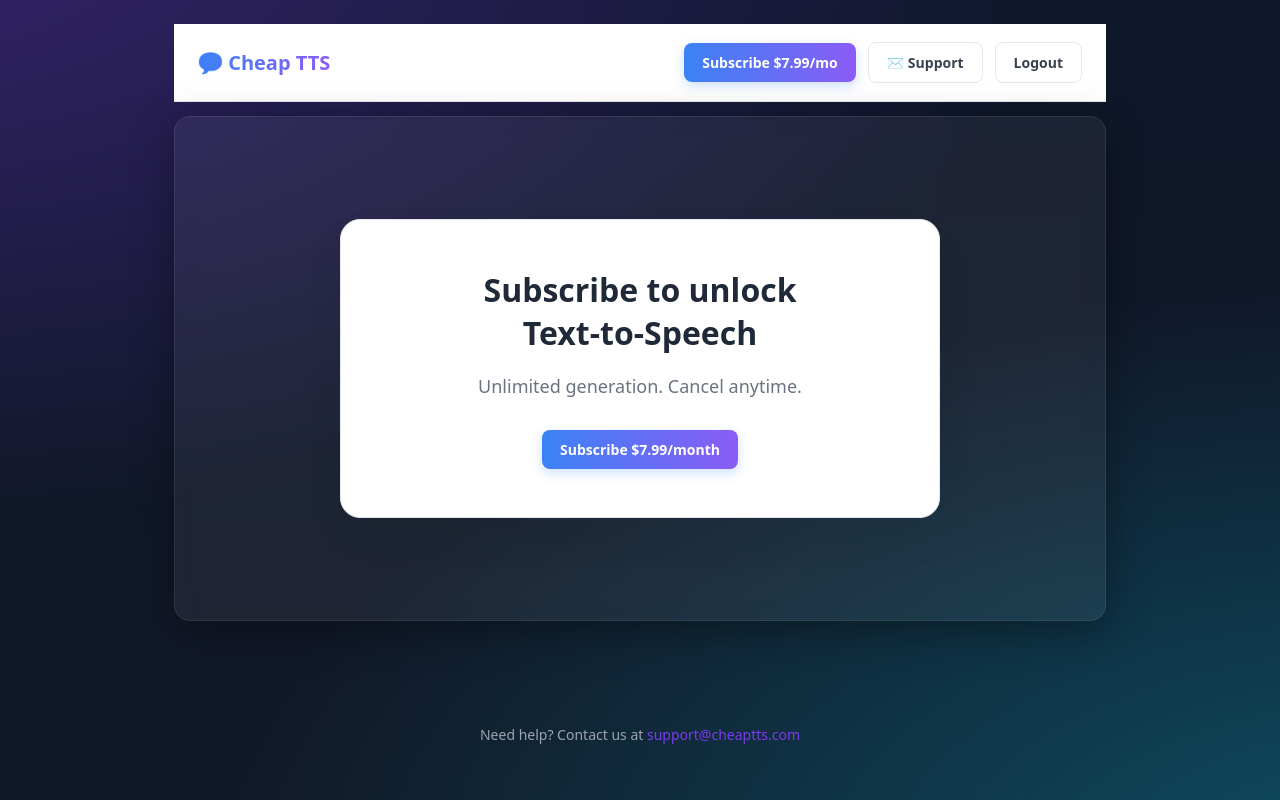
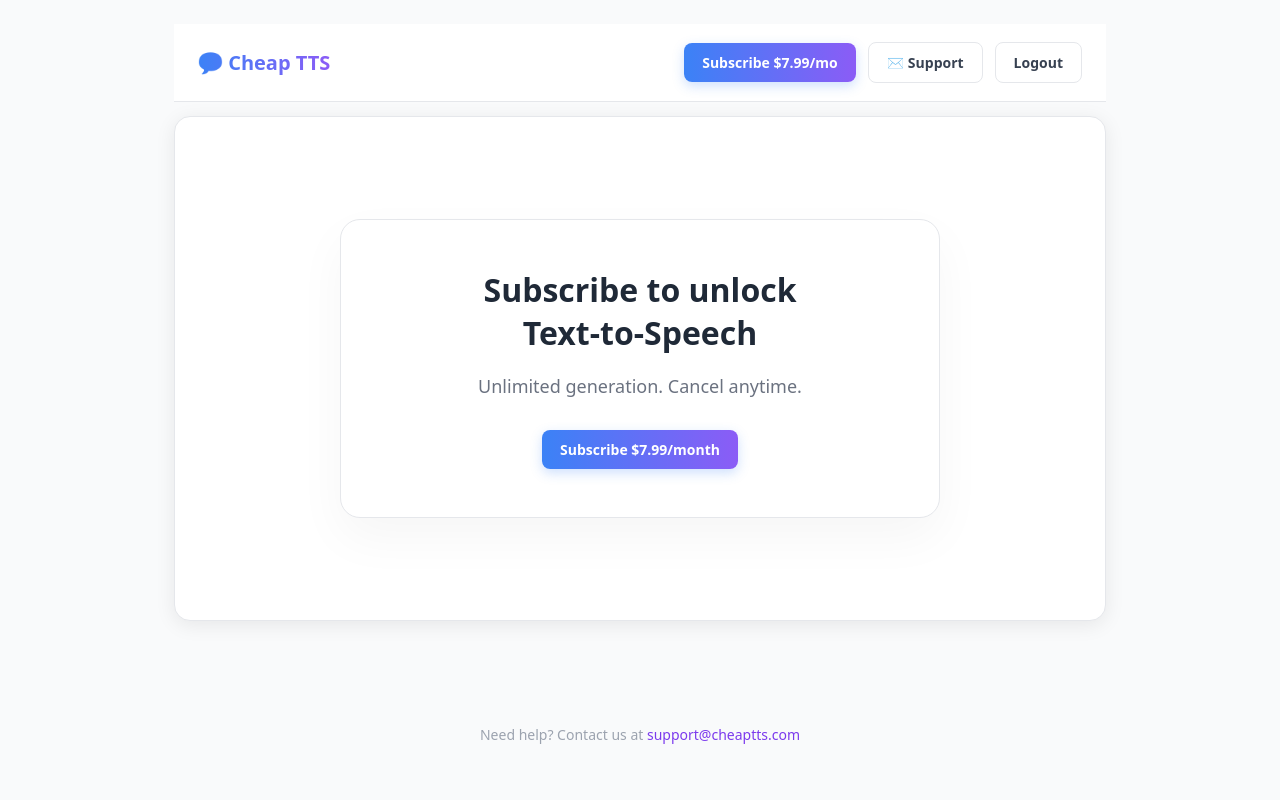
Before and after one commit to Hamza750802/TTS, a Flask app: page /dashboard in a window 1280 px wide. Run offline with Flask 3, Linux system fonts and the light colour scheme; the visitor is signed in with stand-in values (Sample User, id 1); some libraries are stand-ins or nearby versions.

Commit message:
Convert entire theme to light mode - white backgrounds, clean borders, professional look

```diff
--- a/webapp/templates/base.html
+++ b/webapp/templates/base.html
@@ -21,19 +21,16 @@
     body{
       margin:0;
       font-family: ui-sans-serif, system-ui, -apple-system, Segoe UI, Roboto, Ubuntu, Cantarell, Noto Sans, Helvetica Neue, Arial, "Apple Color Emoji","Segoe UI Emoji";
-      color:var(--text);
-      background: radial-gradient(1200px 600px at -10% -10%, rgba(124,58,237,.35), transparent),
-                  radial-gradient(1200px 600px at 110% 110%, rgba(6,182,212,.35), transparent),
-                  linear-gradient(180deg, var(--bg1), var(--bg2));
+      color:#1f2937;
+      background:#f9fafb;
       min-height:100vh;
     }
     .container{max-width:980px;margin:0 auto;padding:24px}
     .glass{
-      background: var(--card);
-      border: 1px solid rgba(255,255,255,0.08);
-      backdrop-filter: blur(10px);
+      background: white;
+      border: 1px solid #e5e7eb;
       border-radius: 16px;
-      box-shadow: 0 10px 40px rgba(0,0,0,.35);
+      box-shadow: 0 4px 20px rgba(0,0,0,.08);
     }
     .nav{display:flex;align-items:center;justify-content:space-between;padding:18px 24px;margin-bottom:0;background:white;border-bottom:1px solid #e5e7eb;border-radius:0}
     .brand{display:flex;gap:12px;align-items:center;text-decoration:none;color:#1f2937;font-size:20px}
@@ -51,17 +48,17 @@
     .title{font-size:32px;font-weight:800;margin:4px 0}
     .subtitle{color:var(--muted);max-width:700px}
     .flash{margin:14px 18px}
-    .alert{padding:12px 14px;border-radius:12px;border:1px solid rgba(255,255,255,.1);margin-bottom:8px}
-    .alert.error{background:rgba(239,68,68,.12);border-color:rgba(239,68,68,.35)}
-    .alert.success{background:rgba(34,197,94,.12);border-color:rgba(34,197,94,.35)}
+    .alert{padding:12px 14px;border-radius:12px;border:1px solid #e5e7eb;margin-bottom:8px}
+    .alert.error{background:#fee2e2;border-color:#fca5a5;color:#dc2626}
+    .alert.success{background:#d1fae5;border-color:#6ee7b7;color:#047857}
     .card{padding:22px}
-    .muted{color:var(--muted)}
+    .muted{color:#6b7280}
     .grid{display:grid;gap:18px}
     .center{text-align:center}
     form input, form button, form select, form textarea{font:inherit}
-    input,select,textarea{width:100%;padding:12px 14px;border-radius:12px;border:1px solid rgba(255,255,255,.12);background:rgba(0,0,0,.25);color:var(--text)}
-    input::placeholder,textarea::placeholder{color:#9ba3ae}
-    label{display:block;margin:8px 2px 6px 2px;color:#dbe3ef}
+    input,select,textarea{width:100%;padding:12px 14px;border-radius:12px;border:2px solid #e5e7eb;background:white;color:#1f2937}
+    input::placeholder,textarea::placeholder{color:#9ca3af}
+    label{display:block;margin:8px 2px 6px 2px;color:#374151;font-weight:600}
   </style>
   {% block head %}{% endblock %}
   {% with messages = get_flashed_messages(with_categories=true) %}
```
